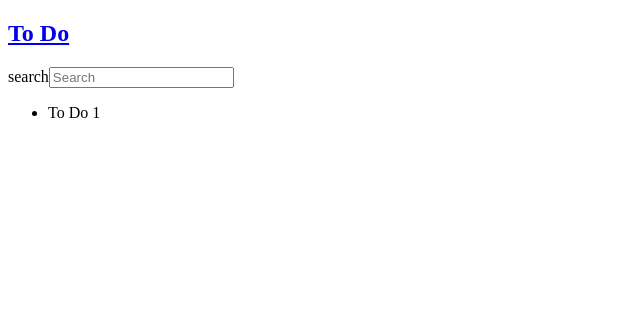
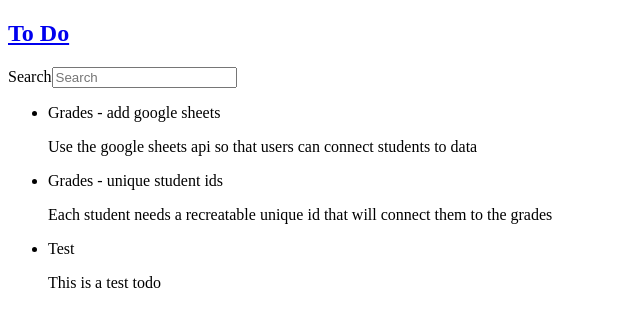
Before and after one commit to chiq2045/ogamba-todo, a React app: page / in a window 1280 px wide. Shown: the top 326 px of the page, without its empty margins (0-640 px from the left). Built offline with nearby package versions, Linux system fonts and the light colour scheme.

Commit message:
feat: add todos; refactor search

```diff
--- a/package.json
+++ b/package.json
@@ -8,7 +8,8 @@
     "react-aria": "^3.22.0",
     "react-dom": "^18.2.0",
     "react-router-dom": "^6.6.1",
-    "react-stately": "^3.20.0"
+    "react-stately": "^3.20.0",
+    "usehooks-ts": "^2.9.1"
   },
   "devDependencies": {
     "@babel/cli": "^7.20.7",
--- a/src/components/search-field.tsx
+++ b/src/components/search-field.tsx
@@ -1,15 +1,15 @@
-import { HTMLAttributes, useRef } from 'react';
+import { useRef } from 'react';
 import { useSearchFieldState } from 'react-stately';
 import { AriaSearchFieldProps, useSearchField } from 'react-aria';
 
 export const SearchField = (props: {
-  input: HTMLAttributes<HTMLInputElement>;
-  label: HTMLAttributes<HTMLLabelElement>;
+  input: AriaSearchFieldProps;
+  label: AriaSearchFieldProps['label'];
 }) => {
   const { label, input } = props;
   const searchFieldProps = {
     ...input,
-    label: label.children,
+    label,
   } as AriaSearchFieldProps;
   const state = useSearchFieldState(searchFieldProps);
   const ref = useRef<HTMLInputElement>(null);
@@ -20,7 +20,7 @@ export const SearchField = (props: {
   );
   return (
     <div>
-      <label {...labelProps}>{label.children}</label>
+      <label {...labelProps}>{label}</label>
       <input {...inputProps} ref={ref} />
     </div>
   );
--- /dev/null
+++ b/src/components/todo.tsx
@@ -0,0 +1,14 @@
+import { Todo as TodoType } from 'types';
+
+export const Todo = ({ todo }: { todo: TodoType }) => {
+  return (
+    <li className='u-shadow-md px-2 py-1'>
+      <div className='tile'>
+        <div className='tile__container'>
+          <p className='tile__title'>{todo.title}</p>
+          <p className='tile__subtitle'>{todo.content}</p>
+        </div>
+      </div>
+    </li>
+  );
+};
--- /dev/null
+++ b/src/components/todos.tsx
@@ -0,0 +1,9 @@
+import { ReactNode } from 'react';
+
+export const Todos = ({ children }: { children: ReactNode }) => {
+  return (
+    <ul className='no-bullets'>
+      <div className='u-flex u-flex-column'>{children}</div>
+    </ul>
+  );
+};
--- a/src/routes/root.tsx
+++ b/src/routes/root.tsx
@@ -1,33 +1,74 @@
-import { ChangeEventHandler, useState } from 'react';
+import { useMemo, useState } from 'react';
+import { useDebounce } from 'usehooks-ts';
 import { AppBar } from 'src/components/app-bar';
 import { SearchField } from 'src/components/search-field';
+import { Todo } from 'src/components/todo';
+import { Todos } from 'src/components/todos';
+import { Todo as TodoType } from 'types';
+
+const todos: TodoType[] = [
+  {
+    title: 'Grades - add google sheets',
+    content:
+      'Use the google sheets api so that users can connect students to data',
+    dueDate: Date.now(),
+    id: 1,
+  },
+  {
+    title: 'Grades - unique student ids',
+    content:
+      'Each student needs a recreatable unique id that will connect them to the grades',
+    dueDate: Date.now(),
+    id: 2,
+  },
+  {
+    title: 'Test',
+    content: 'This is a test todo',
+    dueDate: Date.now(),
+    id: 3,
+  },
+];
+
+const useRoot = () => {
+  const [searchValue, setSeachValue] = useState('');
+
+  const debouncedSearch = useDebounce(searchValue, 500);
+
+  const handleSearch = (value: string) => {
+    setSeachValue(value);
+  };
+
+  const filteredTodos = todos.filter(
+    (todo) =>
+      todo.content.includes(debouncedSearch) ||
+      todo.title.includes(debouncedSearch)
+  );
+  return {
+    filteredTodos,
+    handleSearch,
+  };
+};
 
 export const Root = () => {
-  const [searchValue, setSeachValue] = useState('');
-
-  const handleSearch: ChangeEventHandler<HTMLInputElement> = (e) => {
-    setSeachValue(e.target.value);
-  };
-
-  console.log(searchValue);
+  const { handleSearch, filteredTodos } = useRoot();
 
   return (
     <div>
       <header>
-        <AppBar handleSearch={handleSearch} searchValue={searchValue} />
+        <AppBar />
       </header>
       <main className='content'>
         <div>
           <SearchField
-            label={{ children: 'search' }}
+            label='Search'
             input={{ placeholder: 'Search', onChange: handleSearch }}
           />
         </div>
-        <div>
-          <ul>
-            <li>To Do 1</li>
-          </ul>
-        </div>
+        <Todos>
+          {filteredTodos.map((todo) => (
+            <Todo key={todo.id} todo={todo} />
+          ))}
+        </Todos>
       </main>
     </div>
   );
--- /dev/null
+++ b/types/index.ts
@@ -0,0 +1,8 @@
+import { Key } from 'react';
+
+export type Todo = {
+  title: string;
+  content: string;
+  dueDate: number;
+  id: Key;
+};
```
Also changed, not shown: src/components/app-bar.tsx (+1 -8 lines), 1 other file (tests, documents, lock files or other folders).
